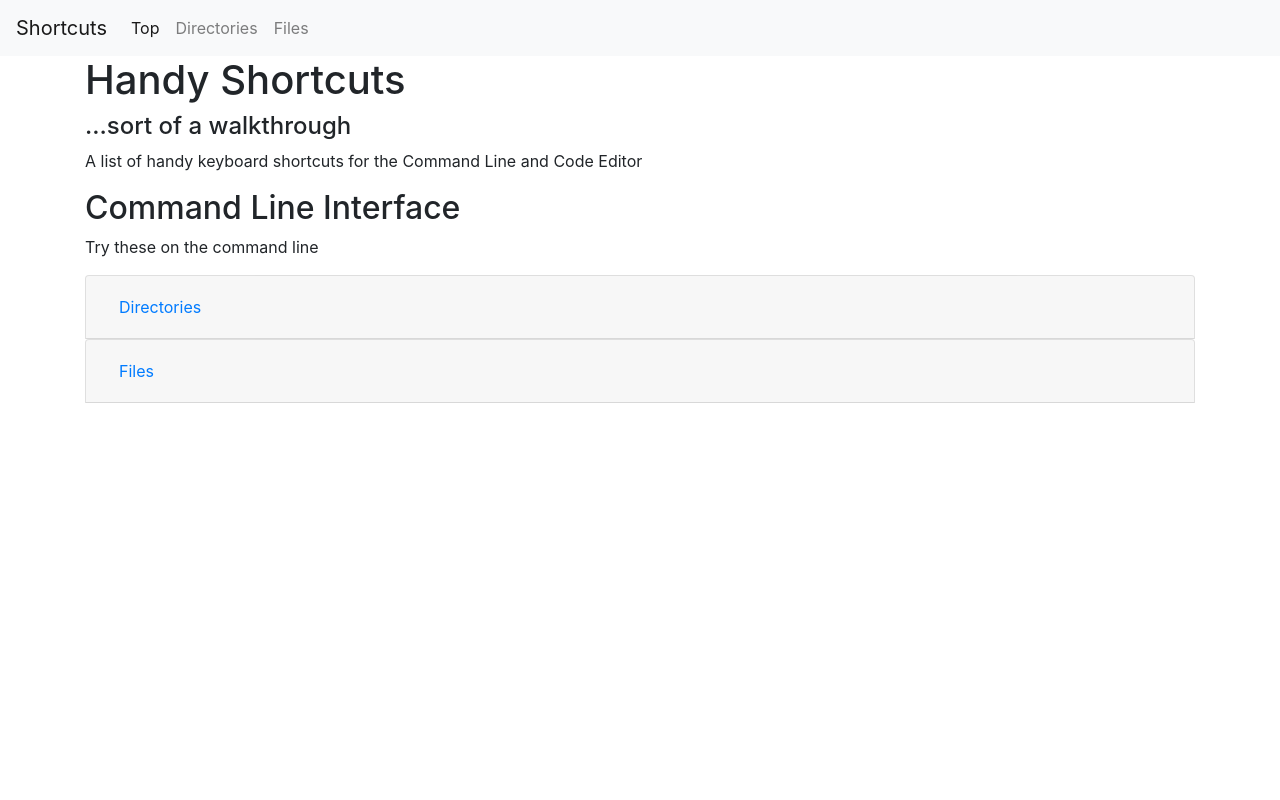
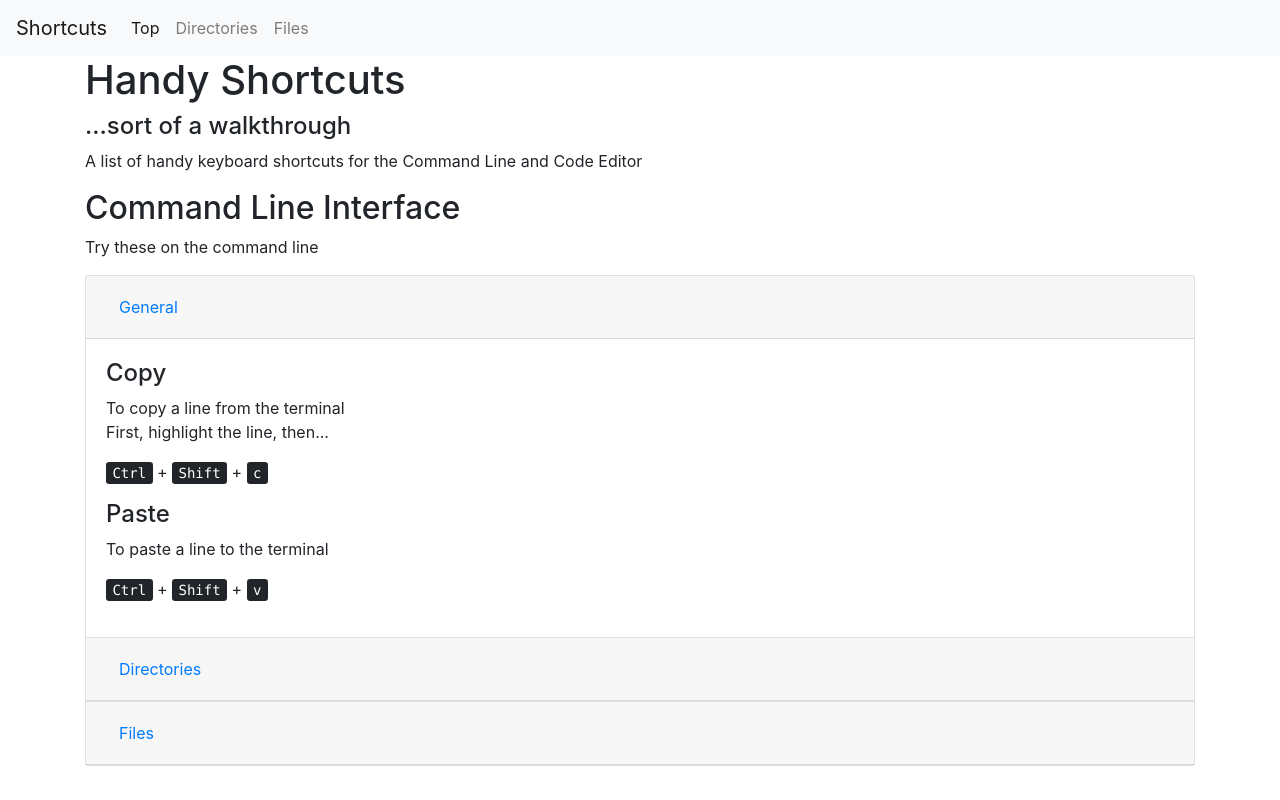
Before and after one commit to aaronshivers/shortcuts, a plain HTML site: page index.html in a window 1280 px wide. Drawn offline with nearby package versions, Linux system fonts and the light colour scheme.

Commit message:
added a general cli section

```diff
--- a/index.html
+++ b/index.html
@@ -32,6 +32,7 @@
       </div>
     </nav>
 
+    <!-- Begin Container -->
     <div class="container">
 
       <h1>Handy Shortcuts</h1>
@@ -41,14 +42,48 @@
       <h2>Command Line Interface</h2>
       <p>Try these on the command line</p>
 
-      <!-- Directories Section -->
-      <div id="directories" class="accordion">
+      <!-- Begin Files Accordion -->
+      <div class="accordion">
+
+        <!-- Begin General Cli Card -->
         <div class="card">
+          <div class="card-header">
+            <h3 class="mb-0">
+              <button class="btn btn-link" data-toggle="collapse" data-target="#collapseGeneral">General</button>
+            </h3>
+          </div>
+
+
+          <div id="collapseGeneral" class="collapse show">
+            <div class="card-body">
+
+              <div class="mb-3">
+                <h4>Copy</h4>
+                <p>
+                  To copy a line from the terminal
+                  <br>
+                  First, highlight the line, then...
+                </p>
+                <kbd>Ctrl</kbd> + <kbd>Shift</kbd> + <kbd>c</kbd>
+              </div>
+
+              <div class="mb-3">
+                <h4>Paste</h4>
+                <p>To paste a line to the terminal</p>
+                <kbd>Ctrl</kbd> + <kbd>Shift</kbd> + <kbd>v</kbd>
+              </div>
+
+            </div>
+          </div>
+        </div>
+        <!-- End General Cli Card -->
+
+        <!-- Begin Directories Card -->
+        <div id="directories" class="card">
           <div class="card-header">
             <h3 class="mb-0">
               <button class="btn btn-link" data-toggle="collapse" data-target="#collapseDirectories">Directories</button>
             </h3>
-          </div>
           </div>
 
           <div id="collapseDirectories" class="collapse">
@@ -88,17 +123,15 @@
 
             </div>
           </div>
+        </div>
+        <!-- End Directories Card -->
 
-      </div>
-
-      <!-- Files Section -->
-      <div id="files" class="accordion">
-        <div class="card">
+        <!-- Begin Files Card -->
+        <div id="files" class="card">
           <div class="card-header">
             <h3 class="mb-0">
               <button class="btn btn-link" data-toggle="collapse" data-target="#collapseFiles">Files</button>
             </h3>
-          </div>
           </div>
 
           <div id="collapseFiles" class="collapse">
@@ -110,11 +143,15 @@
 
             </div>
           </div>
+        </div>
+        <!-- End Files Card -->
 
       </div>
+      <!-- End Files Accordion -->
     </div>
+    <!-- End Container -->
 
-    <!-- Optional JavaScript -->
+    <!-- JavaScript -->
     <!-- jQuery first, then Popper.js, then Bootstrap JS -->
     <script src="https://code.jquery.com/jquery-3.3.1.slim.min.js" integrity="sha384-q8i/X+965DzO0rT7abK41JStQIAqVgRVzpbzo5smXKp4YfRvH+8abtTE1Pi6jizo" crossorigin="anonymous"></script>
     <script src="https://cdnjs.cloudflare.com/ajax/libs/popper.js/1.14.3/umd/popper.min.js" integrity="sha384-ZMP7rVo3mIykV+2+9J3UJ46jBk0WLaUAdn689aCwoqbBJiSnjAK/l8WvCWPIPm49" crossorigin="anonymous"></script>
```
Lines whose indentation alone changed are shown as unchanged.
